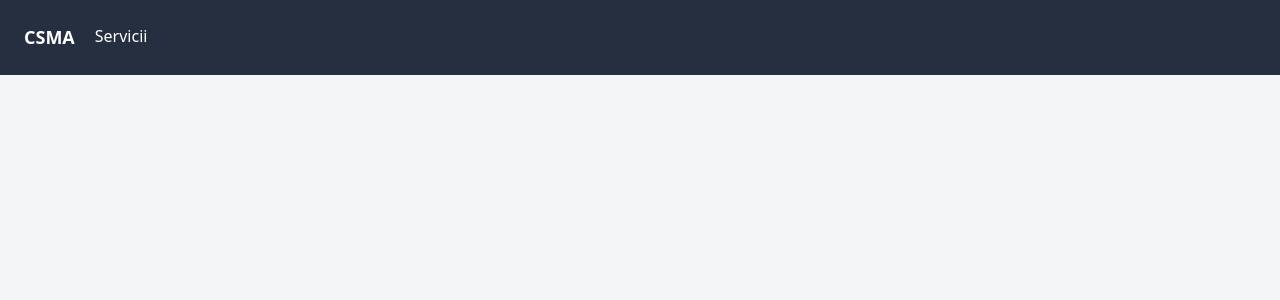
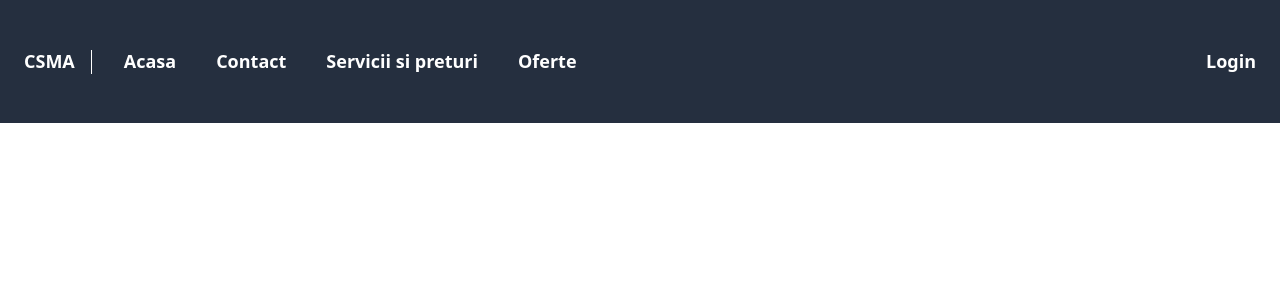
Before and after one commit to Aurelian999/CSMA-UI, a React (Create React App) app: page / in a window 1280 px wide. Shown: the top 300 px of the page. Built offline with nearby package versions, Linux system fonts and the light colour scheme.

Commit message:
update header and layout, add login component

```diff
--- a/public/index.html
+++ b/public/index.html
@@ -26,7 +26,7 @@
     -->
     <title>Complete Salon Management Application</title>
   </head>
-  <body class="bg-gray-100 font-sans antialiased">
+  <body class="font-sans antialiased">
     <noscript>You need to enable JavaScript to run this app.</noscript>
     <div id="root"></div>
     <!--
--- a/src/components/Header.tsx
+++ b/src/components/Header.tsx
@@ -2,13 +2,18 @@ import React from 'react';
 
 export default function Header(): JSX.Element {
   return (
-    <div className="p-6 bg-gray-800 text-white">
-      <div className="space-x-5 flex">
-        <div className="font-bold text-lg">
-          CSMA
+    <div className="px-6 py-12 bg-gray-800 text-white flex justify-between">
+      <div className="flex items-center">
+        <div className="font-bold text-lg">CSMA</div>
+        <div className="mx-4 w-0 h-6 border-r border-white" />
+        <div className="space-x-10 flex items-center ml-4">
+          <a className="font-bold text-lg hover:underline" href="/">Acasa</a>
+          <a className="font-bold text-lg hover:underline" href="/contact">Contact</a>
+          <a className="font-bold text-lg hover:underline" href="/servicii">Servicii si preturi</a>
+          <a className="font-bold text-lg hover:underline" href="/oferte">Oferte</a>
         </div>
-        <a href="/servicii">Servicii</a>
       </div>
+      <a className="font-bold text-lg" href="/login">Login</a>
     </div>
   );
 }
--- a/src/components/Layout.tsx
+++ b/src/components/Layout.tsx
@@ -3,7 +3,7 @@ import Header from './Header';
 
 export default function Layout(): JSX.Element {
   return (
-    <div className="container mx-auto">
+    <div className="bg-gray-100 container mx-auto">
       <Header />
     </div>
   );
--- /dev/null
+++ b/src/components/Login.tsx
@@ -0,0 +1,18 @@
+import React from 'react';
+
+export default function Login() {
+  return (
+    <div className="w-96 mx-auto">
+      <div className="space-y-5">
+        <label className="block">
+          <div className="font-semibold">Email</div>
+          <input id="email" className="border border-gray-300" name="username" placeholder="Email address" />
+        </label>
+        <label className="block">
+          <div className="font-semibold">Password</div>
+          <input id="email" className="border border-gray-300" name="username" placeholder="Email address" />
+        </label>
+      </div>
+    </div>
+  );
+}
```
Also changed, not shown: public/logo192.png (deleted), public/logo512.png (deleted), public/manifest.json.
